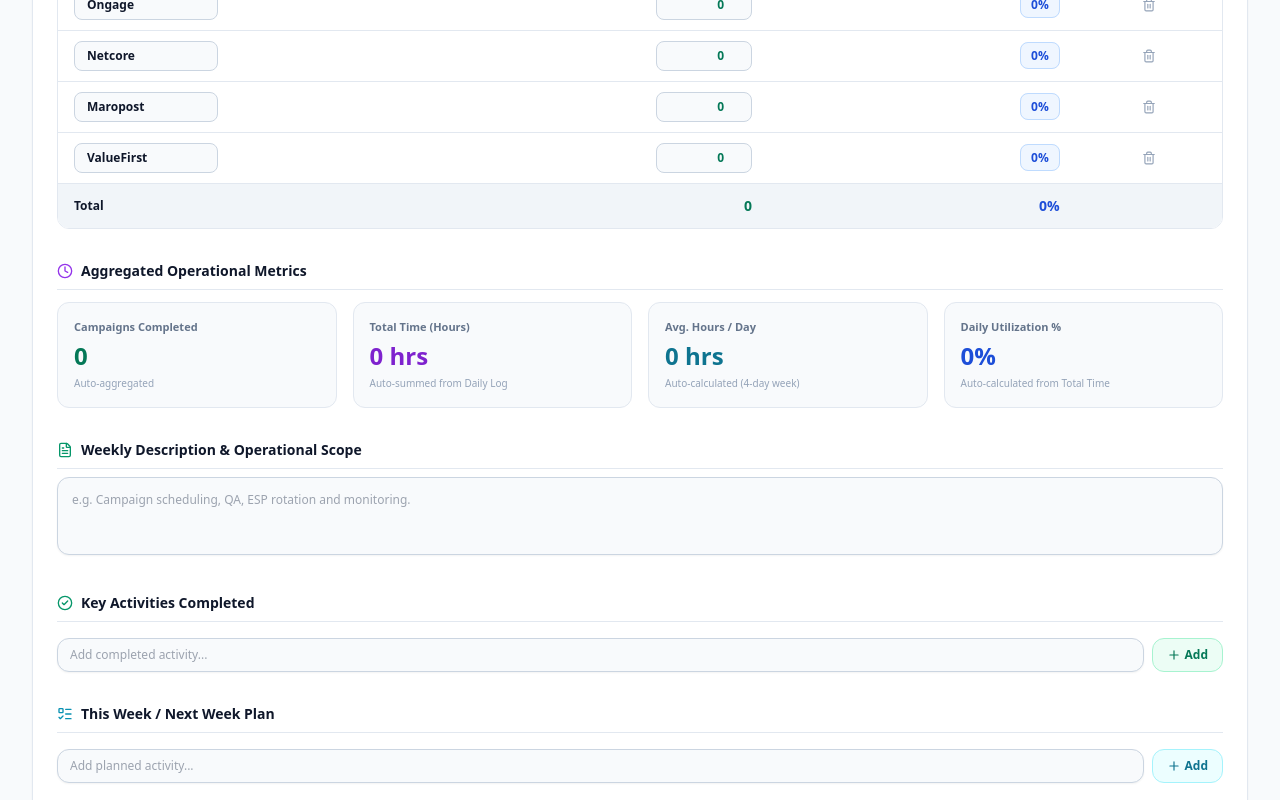
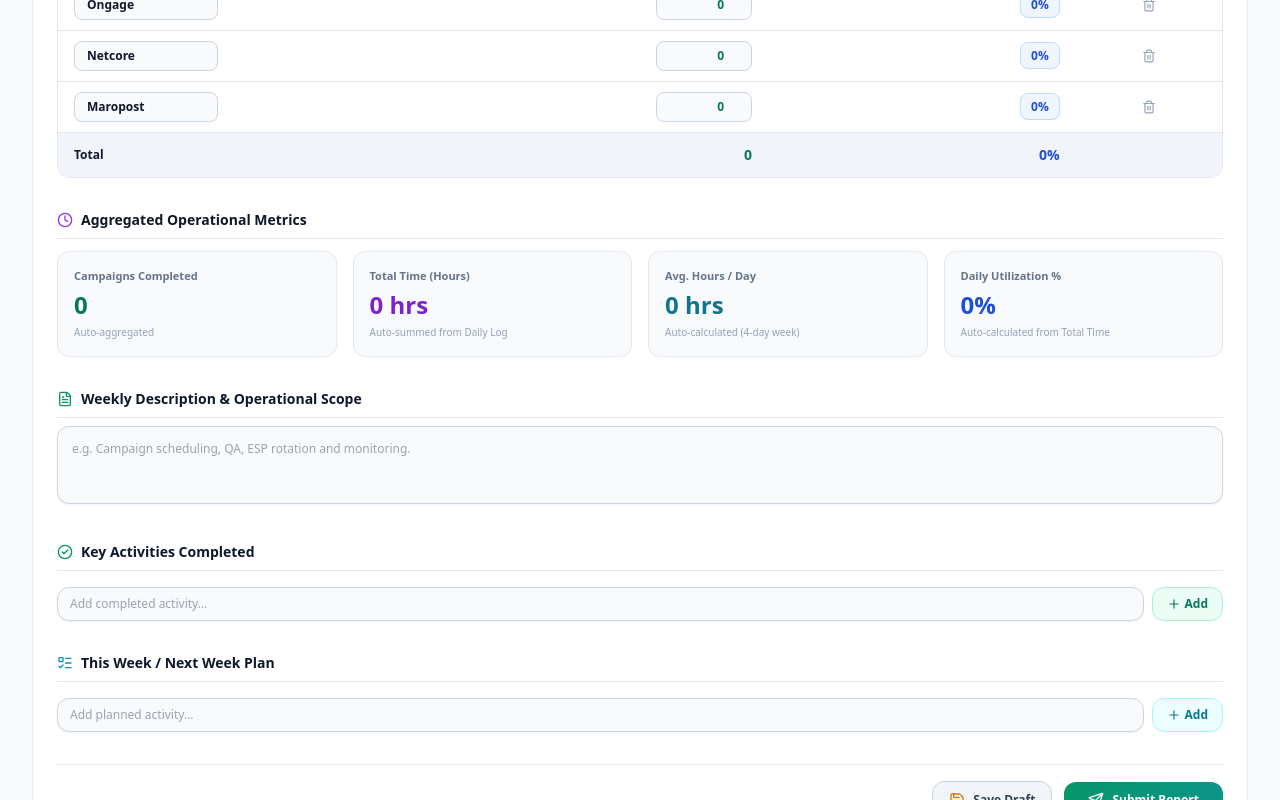
Before and after one commit to sravani00/TEAM-OPERATIONS-WEEKLY-UTILIZATION, a React (Vite) app: page / in a window 1280 px wide. Shown: the part 940-1740 px from the top of the page. Built offline with nearby package versions, Linux system fonts and the light colour scheme.

Commit message:
Remove ValueFirst from ESP platforms across application

```diff
--- a/src/App.tsx
+++ b/src/App.tsx
@@ -16,7 +16,7 @@ import { AddWeekModal } from './components/AddWeekModal';
 import { UploadWeekModal } from './components/UploadWeekModal';
 import { LayoutDashboard } from 'lucide-react';
 
-const STORAGE_KEY = 'weekly_ops_dashboard_weeks_v7';
+const STORAGE_KEY = 'weekly_ops_dashboard_weeks_v8';
 
 const EMPTY_WEEK: WeekData = {
   id: 'empty-week',
@@ -429,7 +429,7 @@ export const App: React.FC = () => {
             <LayoutDashboard className="w-4 h-4 text-cyan-600" />
             <span className="font-semibold text-slate-700">Team Operations — Weekly Resource Utilization & Manager Platform</span>
           </div>
-          <p>© 2026 Operations Management Platform. Built for Ongage, Netcore, Maropost, ValueFirst tracking.</p>
+          <p>© 2026 Operations Management Platform. Built for Ongage, Netcore, Maropost tracking.</p>
         </div>
       </footer>
 
--- a/src/components/ESPSection.tsx
+++ b/src/components/ESPSection.tsx
@@ -25,7 +25,7 @@ export const ESPSection: React.FC<ESPSectionProps> = ({ espData }) => {
               <span>ESP Platform Capacity & Utilization</span>
             </h2>
             <p className="text-xs text-slate-500">
-              Ongage, Netcore, Maropost, ValueFirst workload metrics
+              Ongage, Netcore, Maropost workload metrics
             </p>
           </div>
         </div>
--- a/src/components/ResourceWeeklyReportForm.tsx
+++ b/src/components/ResourceWeeklyReportForm.tsx
@@ -57,7 +57,6 @@ export const ResourceWeeklyReportForm: React.FC<ResourceWeeklyReportFormProps> =
       { id: '1', esp: 'Ongage', campaigns: 0, utilization: 0 },
       { id: '2', esp: 'Netcore', campaigns: 0, utilization: 0 },
       { id: '3', esp: 'Maropost', campaigns: 0, utilization: 0 },
-      { id: '4', esp: 'ValueFirst', campaigns: 0, utilization: 0 },
     ],
     dailyLogs: defaultDailyTemplate,
     description: '',
--- a/src/data/mockData.ts
+++ b/src/data/mockData.ts
@@ -29,7 +29,6 @@ export const INITIAL_WEEKS: WeekData[] = [
       { id: 'esp-1', name: 'Ongage', campaigns: 0, hours: 0, utilization: 0, previousWeekUtilization: 0 },
       { id: 'esp-2', name: 'Netcore', campaigns: 0, hours: 0, utilization: 0, previousWeekUtilization: 0 },
       { id: 'esp-3', name: 'Maropost', campaigns: 0, hours: 0, utilization: 0, previousWeekUtilization: 0 },
-      { id: 'esp-4', name: 'ValueFirst', campaigns: 0, hours: 0, utilization: 0, previousWeekUtilization: 0 },
     ],
     teamData: [
       {
@@ -47,7 +46,6 @@ export const INITIAL_WEEKS: WeekData[] = [
           { id: 'sb-1', esp: 'Ongage', campaigns: 0, utilization: 0 },
           { id: 'sb-2', esp: 'Netcore', campaigns: 0, utilization: 0 },
           { id: 'sb-3', esp: 'Maropost', campaigns: 0, utilization: 0 },
-          { id: 'sb-4', esp: 'ValueFirst', campaigns: 0, utilization: 0 },
         ],
         dailyLogs: defaultDailyLogs,
         description: '',
@@ -69,7 +67,6 @@ export const INITIAL_WEEKS: WeekData[] = [
           { id: 'scb-1', esp: 'Ongage', campaigns: 0, utilization: 0 },
           { id: 'scb-2', esp: 'Netcore', campaigns: 0, utilization: 0 },
           { id: 'scb-3', esp: 'Maropost', campaigns: 0, utilization: 0 },
-          { id: 'scb-4', esp: 'ValueFirst', campaigns: 0, utilization: 0 },
         ],
         dailyLogs: defaultDailyLogs,
         description: '',
@@ -91,7 +88,6 @@ export const INITIAL_WEEKS: WeekData[] = [
           { id: 'vb-1', esp: 'Ongage', campaigns: 0, utilization: 0 },
           { id: 'vb-2', esp: 'Netcore', campaigns: 0, utilization: 0 },
           { id: 'vb-3', esp: 'Maropost', campaigns: 0, utilization: 0 },
-          { id: 'vb-4', esp: 'ValueFirst', campaigns: 0, utilization: 0 },
         ],
         dailyLogs: defaultDailyLogs,
         description: '',
@@ -113,7 +109,6 @@ export const INITIAL_WEEKS: WeekData[] = [
           { id: 'vkb-1', esp: 'Ongage', campaigns: 0, utilization: 0 },
           { id: 'vkb-2', esp: 'Netcore', campaigns: 0, utilization: 0 },
           { id: 'vkb-3', esp: 'Maropost', campaigns: 0, utilization: 0 },
-          { id: 'vkb-4', esp: 'ValueFirst', campaigns: 0, utilization: 0 },
         ],
         dailyLogs: defaultDailyLogs,
         description: '',
@@ -135,7 +130,6 @@ export const INITIAL_WEEKS: WeekData[] = [
           { id: 'db-1', esp: 'Ongage', campaigns: 0, utilization: 0 },
           { id: 'db-2', esp: 'Netcore', campaigns: 0, utilization: 0 },
           { id: 'db-3', esp: 'Maropost', campaigns: 0, utilization: 0 },
-          { id: 'db-4', esp: 'ValueFirst', campaigns: 0, utilization: 0 },
         ],
         dailyLogs: defaultDailyLogs,
         description: '',
@@ -157,7 +151,6 @@ export const INITIAL_WEEKS: WeekData[] = [
           { id: 'visb-1', esp: 'Ongage', campaigns: 0, utilization: 0 },
           { id: 'visb-2', esp: 'Netcore', campaigns: 0, utilization: 0 },
           { id: 'visb-3', esp: 'Maropost', campaigns: 0, utilization: 0 },
-          { id: 'visb-4', esp: 'ValueFirst', campaigns: 0, utilization: 0 },
         ],
         dailyLogs: defaultDailyLogs,
         description: '',
@@ -179,7 +172,6 @@ export const INITIAL_WEEKS: WeekData[] = [
           { id: 'rb-1', esp: 'Ongage', campaigns: 0, utilization: 0 },
           { id: 'rb-2', esp: 'Netcore', campaigns: 0, utilization: 0 },
           { id: 'rb-3', esp: 'Maropost', campaigns: 0, utilization: 0 },
-          { id: 'rb-4', esp: 'ValueFirst', campaigns: 0, utilization: 0 },
         ],
         dailyLogs: defaultDailyLogs,
         description: '',
--- a/src/utils/csvParser.ts
+++ b/src/utils/csvParser.ts
@@ -35,7 +35,6 @@ Name,Campaigns,Hours
 Ongage,450,36.0
 Netcore,325,29.5
 Maropost,95,13.0
-ValueFirst,135,16.5
 
 # TEAM_MEMBERS
 Name,Role,Campaigns,Hours
@@ -58,7 +57,6 @@ Suppression list auto-cleaner update,Rajesh,In Progress,60,Quality Assurance
 Activity,Owner,Priority,TargetDate,Status
 Complete upcoming holiday campaign queue,Team,High,Sep 04,In Progress
 Q3 deliverability & domain warming audit,Rajesh,Medium,Sep 10,Planned
-ESP load balancing setup across IP pools,Sricharan,High,Sep 08,Planned
 `;
 }
 
@@ -89,7 +87,6 @@ export function generateSampleJSON(previousWeek?: WeekData): string {
       { id: 'esp-1', name: 'Ongage', campaigns: 420, hours: 58.5, utilization: 95.0, previousWeekUtilization: 91.2 },
       { id: 'esp-2', name: 'Netcore', campaigns: 385, hours: 54.0, utilization: 98.0, previousWeekUtilization: 94.5 },
       { id: 'esp-3', name: 'Maropost', campaigns: 180, hours: 28.0, utilization: 92.0, previousWeekUtilization: 88.0 },
-      { id: 'esp-4', name: 'ValueFirst', campaigns: 260, hours: 46.0, utilization: 96.0, previousWeekUtilization: 92.5 },
     ],
     teamData: [
       {
@@ -107,7 +104,6 @@ export function generateSampleJSON(previousWeek?: WeekData): string {
           { id: 'sb-1', esp: 'Ongage', campaigns: 120, utilization: 95.0 },
           { id: 'sb-2', esp: 'Netcore', campaigns: 85, utilization: 98.0 },
           { id: 'sb-3', esp: 'Maropost', campaigns: 25, utilization: 92.0 },
-          { id: 'sb-4', esp: 'ValueFirst', campaigns: 40, utilization: 96.0 },
         ],
         description: 'Campaign scheduling, QA, ESP rotation and monitoring.',
         keyActivities: ['Campaign scheduling', 'ESP utilization monitoring', 'Domain monitoring'],
@@ -164,7 +160,7 @@ export function parseWeeklyCSV(csvText: string, previousWeek?: WeekData): WeekDa
 
   let currentSection: 'METADATA' | 'ESP_PLATFORMS' | 'TEAM_MEMBERS' | 'ACTIVITIES' | 'ACTION_PLAN' = 'METADATA';
 
-  const knownESPs = ['ongage', 'netcore', 'maropost', 'valuefirst', 'mailkit', 'sendgrid', 'mailchimp', 'klaviyo', 'activecampaign', 'brevo', 'hubspot'];
+  const knownESPs = ['ongage', 'netcore', 'maropost', 'mailkit', 'sendgrid', 'mailchimp', 'klaviyo', 'activecampaign', 'brevo', 'hubspot'];
   const knownTeam = ['sravani', 'dhanusri', 'sricharan', 'rajesh', 'ananya', 'vikram', 'john', 'sarah', 'alex', 'mike', 'emily'];
 
   lines.forEach((line) => {
@@ -268,10 +264,9 @@ export function parseWeeklyCSV(csvText: string, previousWeek?: WeekData): WeekDa
           previousWeekUtilization,
           status: 'Submitted',
           espBreakdown: [
-            { id: `eb-1`, esp: 'Ongage', campaigns: Math.round(campaigns * 0.45), utilization },
+            { id: `eb-1`, esp: 'Ongage', campaigns: Math.round(campaigns * 0.50), utilization },
             { id: `eb-2`, esp: 'Netcore', campaigns: Math.round(campaigns * 0.35), utilization },
-            { id: `eb-3`, esp: 'Maropost', campaigns: Math.round(campaigns * 0.10), utilization },
-            { id: `eb-4`, esp: 'ValueFirst', campaigns: Math.round(campaigns * 0.10), utilization },
+            { id: `eb-3`, esp: 'Maropost', campaigns: Math.round(campaigns * 0.15), utilization },
           ],
           description: `${name}'s weekly operational execution, campaign scheduling and ESP monitoring.`,
           keyActivities: ['Campaign scheduling', 'ESP utilization monitoring', 'QA testing'],
@@ -332,7 +327,6 @@ export function parseWeeklyCSV(csvText: string, previousWeek?: WeekData): WeekDa
       { id: 'esp-1', name: 'Ongage', campaigns: 420, hours: 58.5, utilization: 95.0, previousWeekUtilization: 91.2 },
       { id: 'esp-2', name: 'Netcore', campaigns: 385, hours: 54.0, utilization: 98.0, previousWeekUtilization: 94.5 },
       { id: 'esp-3', name: 'Maropost', campaigns: 180, hours: 28.0, utilization: 92.0, previousWeekUtilization: 88.0 },
-      { id: 'esp-4', name: 'ValueFirst', campaigns: 260, hours: 46.0, utilization: 96.0, previousWeekUtilization: 92.5 },
     ];
     espData.push(...defaultList.map((e) => ({ ...e, id: `esp-${Date.now()}-${e.name}` })));
   }
@@ -355,7 +349,6 @@ export function parseWeeklyCSV(csvText: string, previousWeek?: WeekData): WeekDa
           { id: '1', esp: 'Ongage', campaigns: 120, utilization: 95.0 },
           { id: '2', esp: 'Netcore', campaigns: 85, utilization: 98.0 },
           { id: '3', esp: 'Maropost', campaigns: 25, utilization: 92.0 },
-          { id: '4', esp: 'ValueFirst', campaigns: 40, utilization: 96.0 },
         ],
         description: 'Campaign scheduling, QA, ESP rotation and monitoring.',
         keyActivities: ['Campaign scheduling', 'ESP utilization monitoring', 'Domain monitoring'],
```
